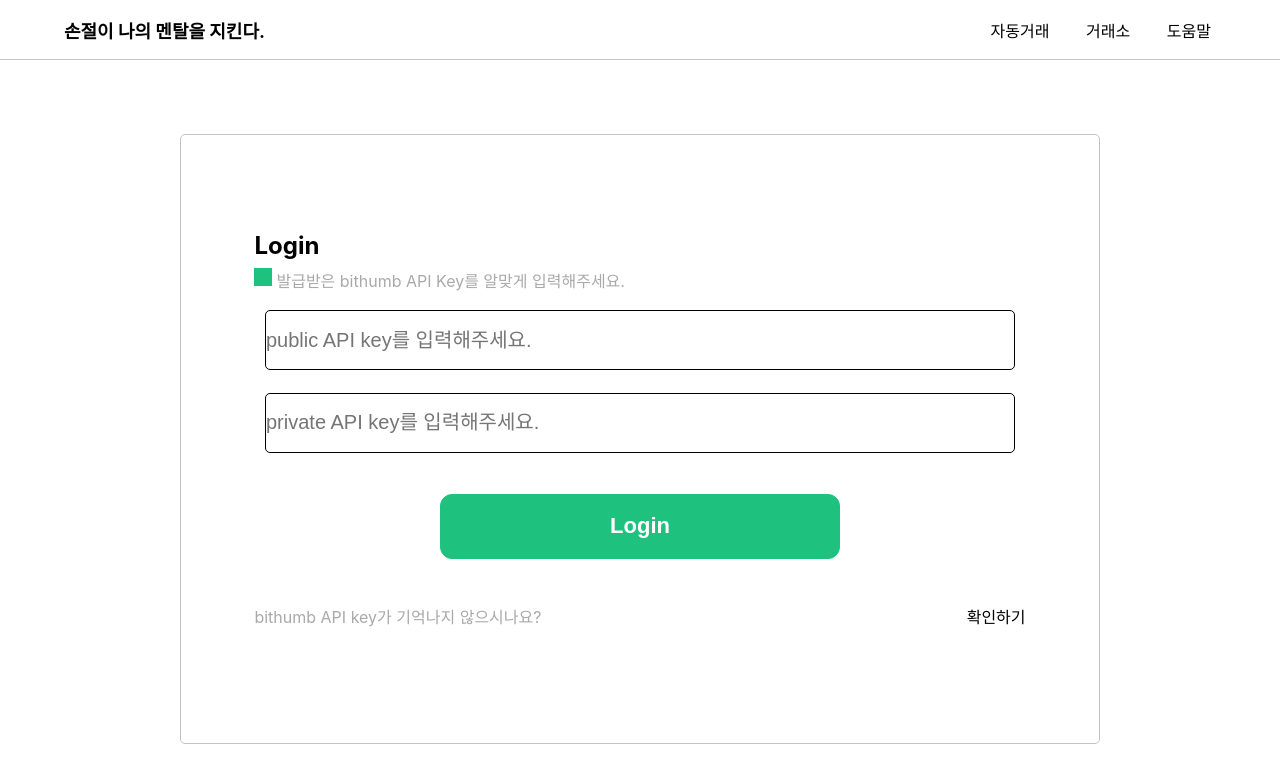
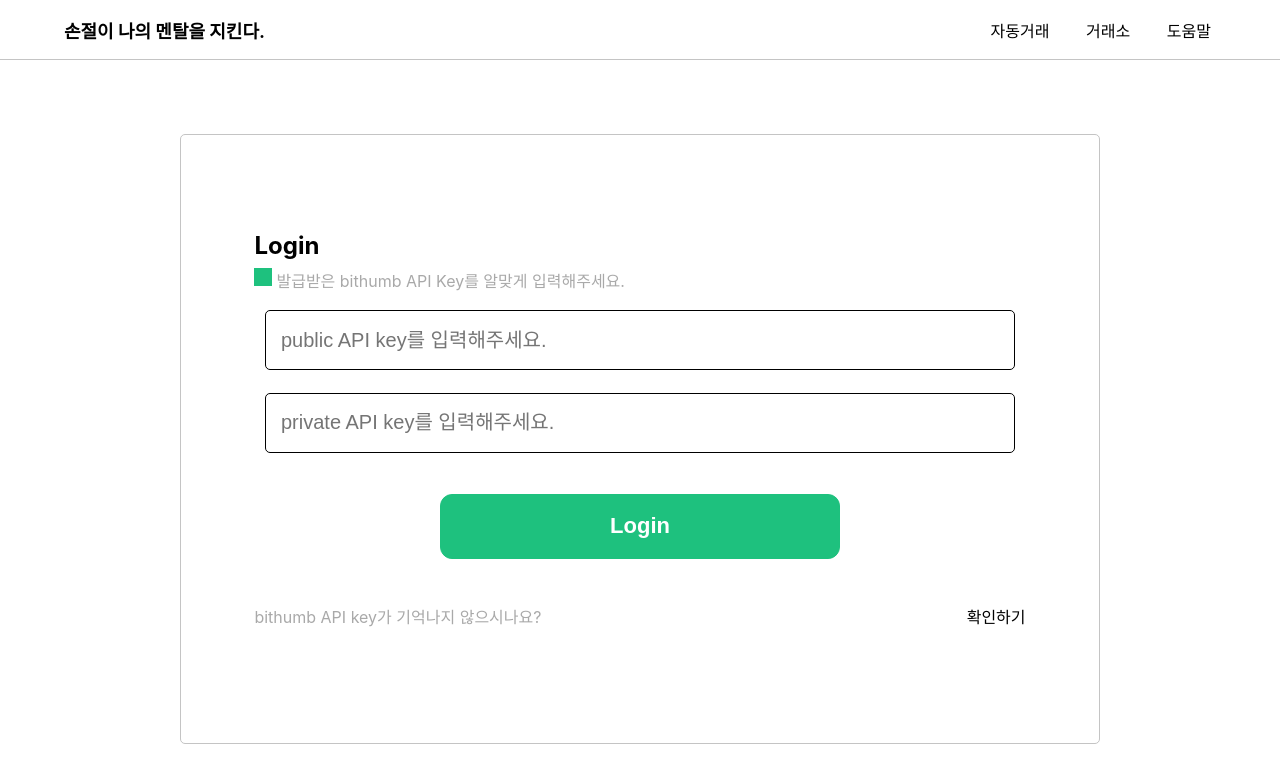
Before and after one commit to jiminAn/Coin_Auto_Trading, a React (Create React App) app in the folder front-end/: page / in a window 1280 px wide. Shown: the top 782 px of the page. Built offline with nearby package versions, Linux system fonts and the light colour scheme.

Commit message:
style: add padding in form

```diff
--- a/front-end/src/Pages/LoginPage.css
+++ b/front-end/src/Pages/LoginPage.css
@@ -17,6 +17,7 @@ input {
     border-radius: 5px;
     font-size: 20px;
     margin-bottom: 3%;
+    padding: 0 2% 0 2%;
 }
 
 button {
```
